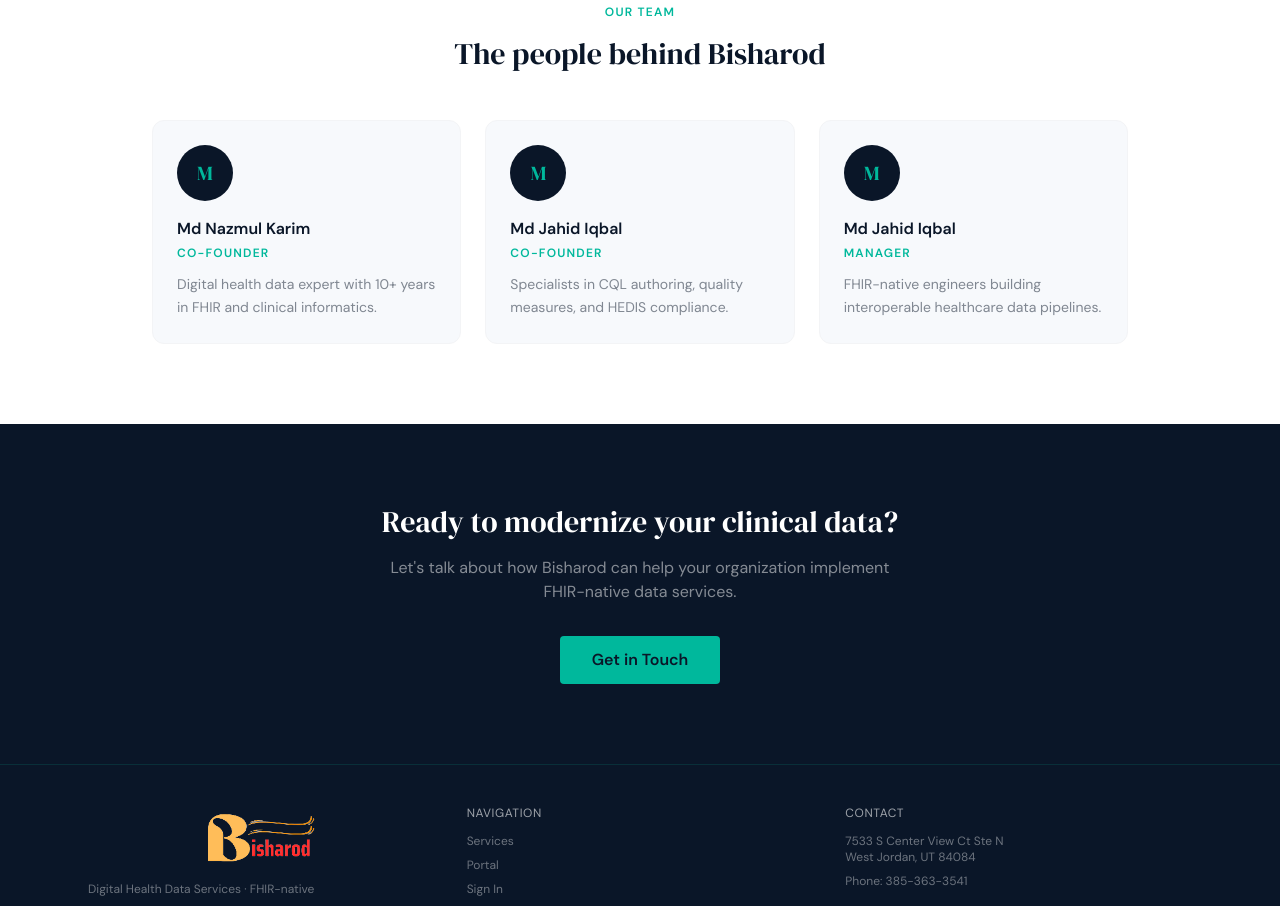
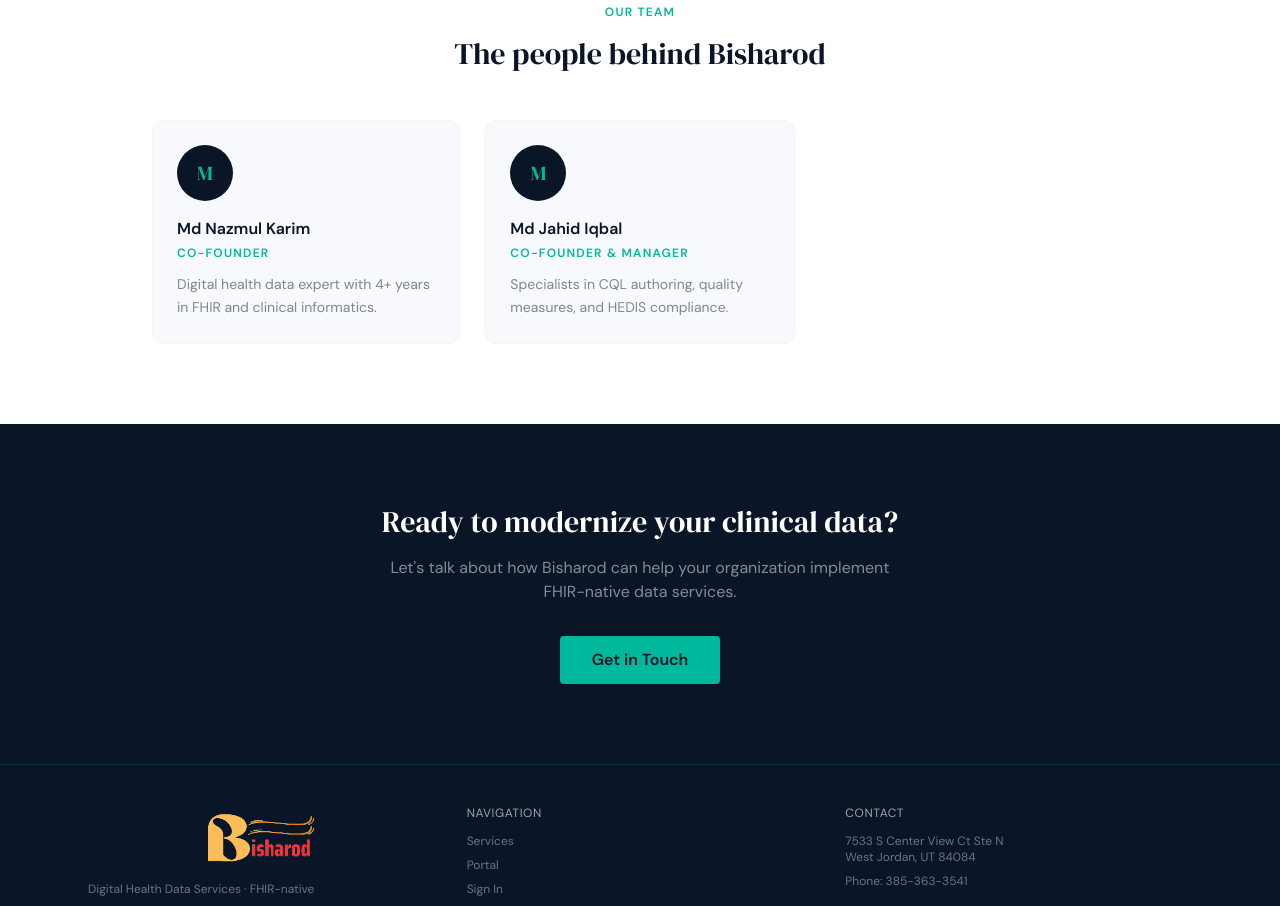
Before and after one commit to asimnipty/bisharod, a React (Vite) app in the folder frontend/: page /about in a window 1280 px wide. Shown: the part 1500-2406 px from the top of the page. Built offline with nearby package versions, Linux system fonts and the light colour scheme.

Commit message:
team info update 2

```diff
--- a/frontend/src/pages/AboutPage.tsx
+++ b/frontend/src/pages/AboutPage.tsx
@@ -4,17 +4,12 @@
   {
     name: "Md Nazmul Karim",
     role: "Co-Founder",
-    bio: "Digital health data expert with 10+ years in FHIR and clinical informatics.",
+    bio: "Digital health data expert with 4+ years in FHIR and clinical informatics.",
   },
   {
     name: "Md Jahid Iqbal",
-    role: "Co-Founder ",
+    role: "Co-Founder & Manager",
     bio: "Specialists in CQL authoring, quality measures, and HEDIS compliance.",
-  },
-  {
-    name: "Md Jahid Iqbal",
-    role: "Manager",
-    bio: "FHIR-native engineers building interoperable healthcare data pipelines.",
   },
 ];
 
```
